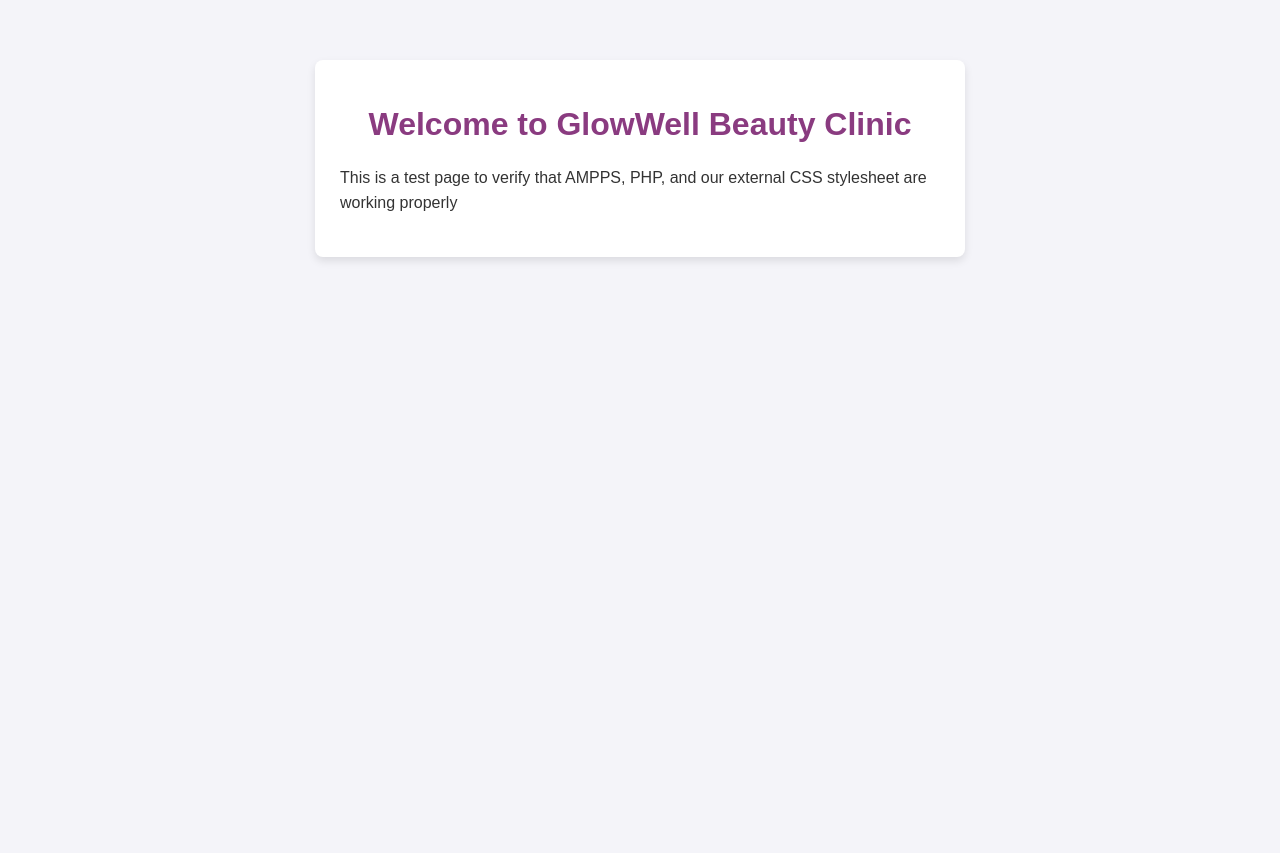
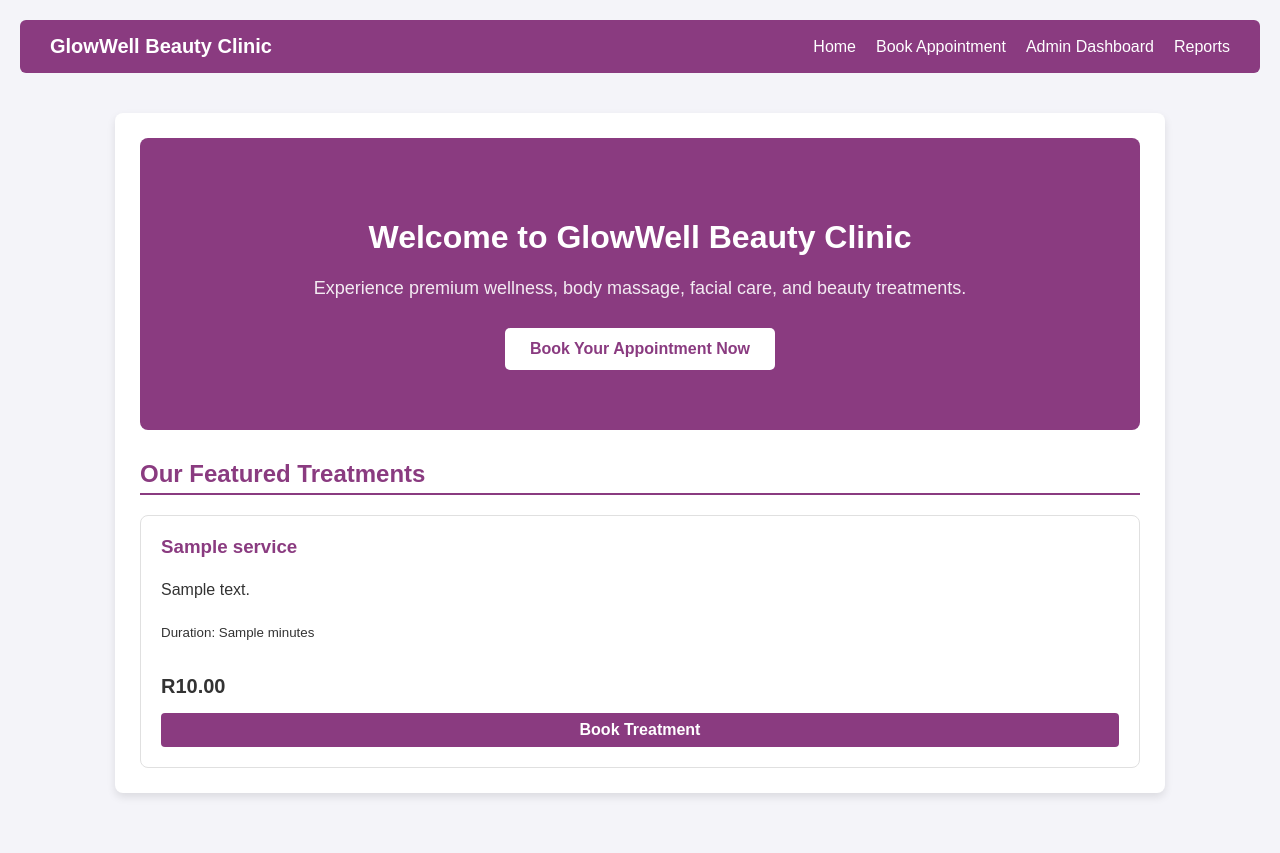
Before and after one commit to Katlego-dev/glowwell_clinic, a PHP site: page / in a window 1280 px wide. Before the commit the page ends 261 px from the top, so only its background shows below. Run offline with PHP 8.4, Linux system fonts and the light colour scheme; tables that the repository leaves empty or names only in its code hold one stand-in row (values such as "Sample post").

Commit message:
Changed the view of the home page

```diff
--- a/css/style.css
+++ b/css/style.css
@@ -253,8 +253,8 @@ table tr:hover {
 
 /* Homepage Styles */
 .hero-section {
-    background: linear-gradient(135deg, #8a3b80, #6e2e66);
-    color: white;
+    background: #8a3b80;
+    color: #ffffff;
     padding: 60px 20px;
     text-align: center;
     border-radius: 8px;
@@ -262,13 +262,13 @@ table tr:hover {
 
 }
 
-.hero-secion h1 {
-    font-size: 36px;
+.hero-section h1 {
+
     margin-bottom: 15px;
     color: #ffffff;
 
 }
-.her-section p {
+.hero-section p {
     font-size: 18px;
     margin-bottom: 25px;
     opacity: 0.9;
--- a/index.php
+++ b/index.php
@@ -1,19 +1,52 @@
+<?php
+require_once 'db.php';
+
+// Fetch active services from the database
+$stmt = $pdo->query("SELECT * FROM services ORDER BY service_name ASC");
+$services = $stmt->fetchAll();
+?>
+
 <!DOCTYPE html>
 <html lang="en">
 <head>
     <meta charset="UTF-8">
     <meta name="viewport" content="width=device-width, initial-scale=1.0">
-    <title>GlowWell Beauty Clinic</title>
+    <title>GlowWell Beauty Clinic - Home</title>
     <link rel="stylesheet" href="css/style.css">
 </head>
 
 <body>
 
-        <div class="container">
+       <?php include 'navbar.php'; ?>
+
+       <div class="container" style="max-width: 1000px;">
+
+       <!-- Hero Banner Section -->
+        <div class="hero-section">
             <h1>Welcome to GlowWell Beauty Clinic</h1>
-            <p>This is a test page to verify that AMPPS, PHP, and our external CSS
-                stylesheet are working properly</p>
+            <p>Experience premium wellness, body massage, facial care, and beauty treatments.</p>
+            <a href="book.php" class="btn-hero">Book Your Appointment Now</a>
+
 </div>
+
+<!-- Featured Services Section -->
+ <h2 class="section-title">Our Featured Treatments</h2>
+ <div class="services-grid">
+    <?php foreach ($services as $service): ?>
+        <div class="service-card">
+            <div>
+                <h3><?php echo htmlspecialchars($service['service_name']); ?></h3>
+                <p><?php echo htmlspecialchars($service['description']); ?></p>
+                <p><small>Duration: <?php echo $service['duration_minutes']; ?> minutes</small></p>
+    </div>
+    <div>
+        <div class="price">R<?php echo number_format($service['price'], 2); ?></div>
+        <a href="book.php" class="btn-secondary">Book Treatment</a>
+    </div>
+    </div>
+    <?php endforeach; ?>
+    </div>
+    </div>
 
 </body>
 </html>
```
